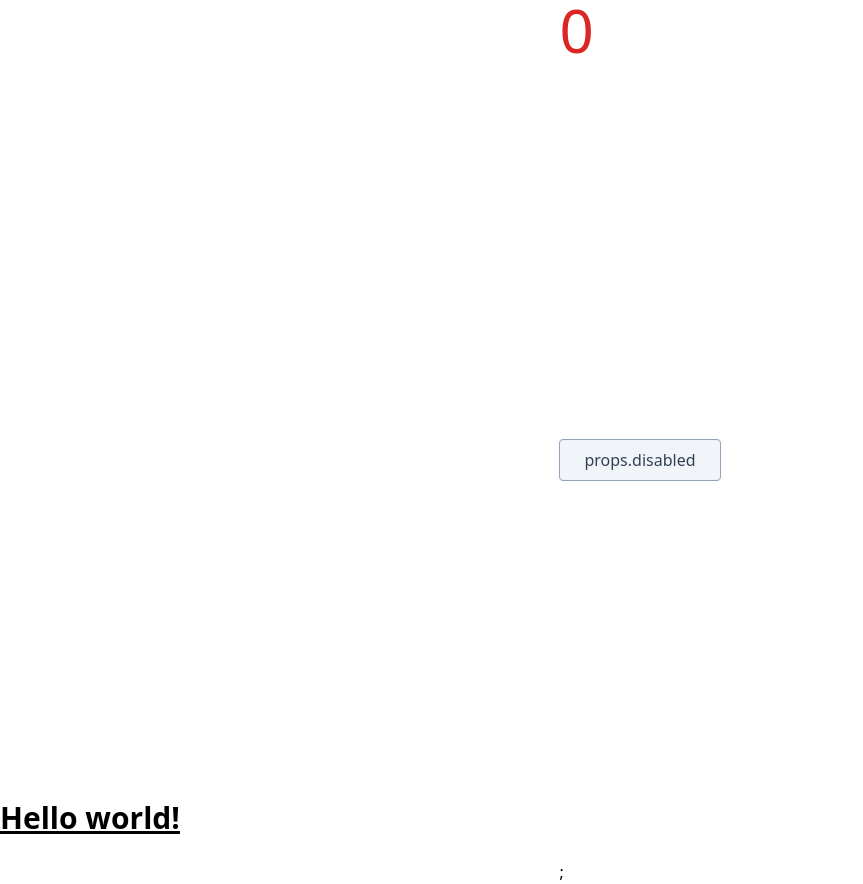
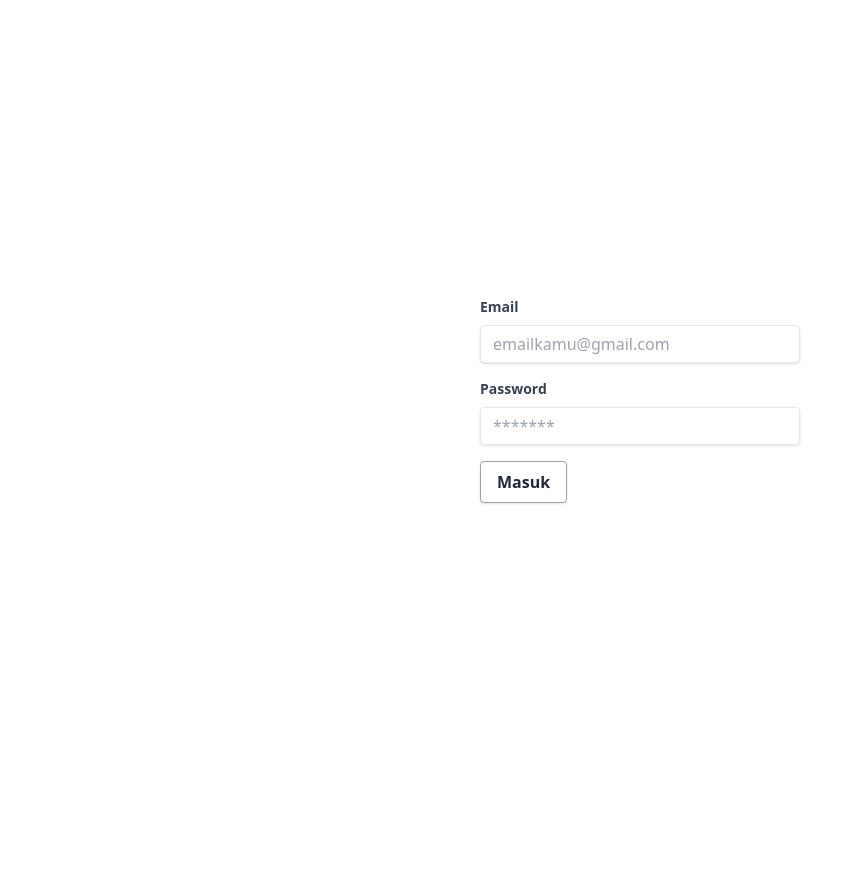
Before and after one commit to MochamadRafli21/react-academy, a React (Vite) app: page /login in a window 1280 px wide. Shown: the whole page, without its empty margins (0-863 px from the left). After the commit the page ends 800 px from the top, so only its background shows below. Built offline with nearby package versions, Linux system fonts and the light colour scheme.

Commit message:
Mochamad Rafli | layout login page

```diff
--- a/package.json
+++ b/package.json
@@ -10,7 +10,8 @@
   },
   "dependencies": {
     "react": "^18.2.0",
-    "react-dom": "^18.2.0"
+    "react-dom": "^18.2.0",
+    "react-router-dom": "^6.4.2"
   },
   "devDependencies": {
     "@types/react": "^18.0.17",
--- a/src/App.jsx
+++ b/src/App.jsx
@@ -1,15 +1,17 @@
+import {Routes, Route} from 'react-router-dom'
+import Login from './pages/Login'
+import AdmLogin from './pages/AdmLogin'
+import Dashboard from './pages/Dashboard'
 
-import Dashboard from './pages/Dashboard'
 
 
 function App() {
   return (
-    <div>
-      <Dashboard/>
-      <h1 className="text-3xl font-bold underline">
-      Hello world!
-      </h1>
-    </div>
+    <Routes>
+      <Route path="/" element={<Dashboard/>}/>
+      <Route path="/login" element={<Login/>}/>
+      <Route path="/adm" element={<AdmLogin/>}/>
+    </Routes>
   )
 }
 
--- a/src/components/Button.jsx
+++ /dev/null
@@ -1,12 +0,0 @@
-const Button = (props) => {
-    return (
-        <div className="flex h-screen">
-            <div className="m-auto">
-                <button className="px-6 py-2 rounded bg-slate-100 hover:bg-slate-200 border-solid border border-slate-400 hover:border-emerald-200 hover:text-emerald-200 text-slate-700" type="button" disabled={props.disabled} onClick={() => setCount((count) => count + 1)}>
-                    props.disabled
-                </button>
-            </div>
-        </div>
-    )
-}
-export default Button;
--- /dev/null
+++ b/src/components/NavLink.jsx
@@ -0,0 +1,13 @@
+const NavLink = (props) => {
+    return (
+        <a href={props.url}>
+        <button className={
+            ( props.disabled ? "bg-gray-100 text-gray-600 font-semibold py-2 px-4 border border-gray-400 rounded shadow": "bg-white hover:bg-gray-100 text-gray-800 font-semibold py-2 px-4 border border-gray-400 rounded shadow")
+        }
+            type="button" disabled={props.disabled} onClick={() => setCount((count) => count + 1)}>
+            {props.name}
+        </button>
+        </a>
+    )
+}
+export default NavLink;
--- /dev/null
+++ b/src/components/YaButton.jsx
@@ -0,0 +1,11 @@
+const YaButton = (props) => {
+    return (
+        <button className={
+            ( props.disabled ? "bg-gray-100 text-gray-600 font-semibold py-2 px-4 border border-gray-400 rounded shadow": "bg-white hover:bg-gray-100 text-gray-800 font-semibold py-2 px-4 border border-gray-400 rounded shadow")
+        }
+            type={props.type} disabled={props.disabled}>
+            {props.name}
+        </button>
+    )
+}
+export default YaButton;
--- /dev/null
+++ b/src/components/YaInput.jsx
@@ -0,0 +1,12 @@
+const YaInput = (props) => {
+    return (
+    <div className="yainput mb-4">
+        <label className="block text-gray-700 text-sm font-bold mb-2" htmlFor={props.name}>
+          {props.name}
+        </label>
+        <input className="shadow appearance-none border rounded w-full py-2 px-3 text-gray-700 leading-tight focus:outline-none focus:shadow-outline" id={props.name} name={props.name} type={props.type} placeholder={props.placeholder} />
+    </div>
+
+    )
+}
+export default YaInput;
--- a/src/main.jsx
+++ b/src/main.jsx
@@ -2,9 +2,11 @@ import React from 'react'
 import ReactDOM from 'react-dom/client'
 import App from './App'
 import './index.css'
-
+import { BrowserRouter } from "react-router-dom"
 ReactDOM.createRoot(document.getElementById('root')).render(
   <React.StrictMode>
-    <App />
+    <BrowserRouter>
+      <App />
+    </BrowserRouter>
   </React.StrictMode>
 )
--- /dev/null
+++ b/src/pages/AdmLogin.jsx
@@ -0,0 +1,9 @@
+import React from 'react'
+
+function AdmLogin() {
+  return (
+    <div>AdmLogin</div>
+  )
+}
+
+export default AdmLogin
--- a/src/pages/Dashboard.jsx
+++ b/src/pages/Dashboard.jsx
@@ -1,12 +1,11 @@
 import React, { useState } from "react";
-import Button from "../components/Button";
+import NavLink from "../components/NavLink";
 const Dashboard = () => {
-    const [count, setCount] = useState(0)
     return (
         <div className="flex h-screen">
+                login click tombol dibawah
             <div className="m-auto">
-                <div className="text-6xl text-red-600">{count}</div>
-                <Button disabled={true}  />;
+                <NavLink disabled={false} name="Masuk" url="/Login" />
             </div>
         </div>
     )
--- /dev/null
+++ b/src/pages/Login.jsx
@@ -0,0 +1,23 @@
+import React from 'react'
+import YaInput from "../components/YaInput";
+import YaButton from '../components/YaButton';
+function Login() {
+
+  const handleSubmit = (e) => {
+    e.preventDefault()
+    const data = new FormData(e.target)
+    console.log(Object.fromEntries(data.entries()))
+  }
+
+  return (
+    <div className='flex justify-center items-center h-screen'>
+      <form onSubmit={handleSubmit} className='md:w-1/4'>
+        <YaInput placeholder='emailkamu@gmail.com' type='email' name='Email' />
+        <YaInput placeholder='*******' type='password' name='Password' />
+        <YaButton name="Masuk" type="submit"/>
+      </form>
+    </div>
+  )
+}
+
+export default Login
```
Also changed, not shown: 1 other file (tests, documents, lock files or other folders).
